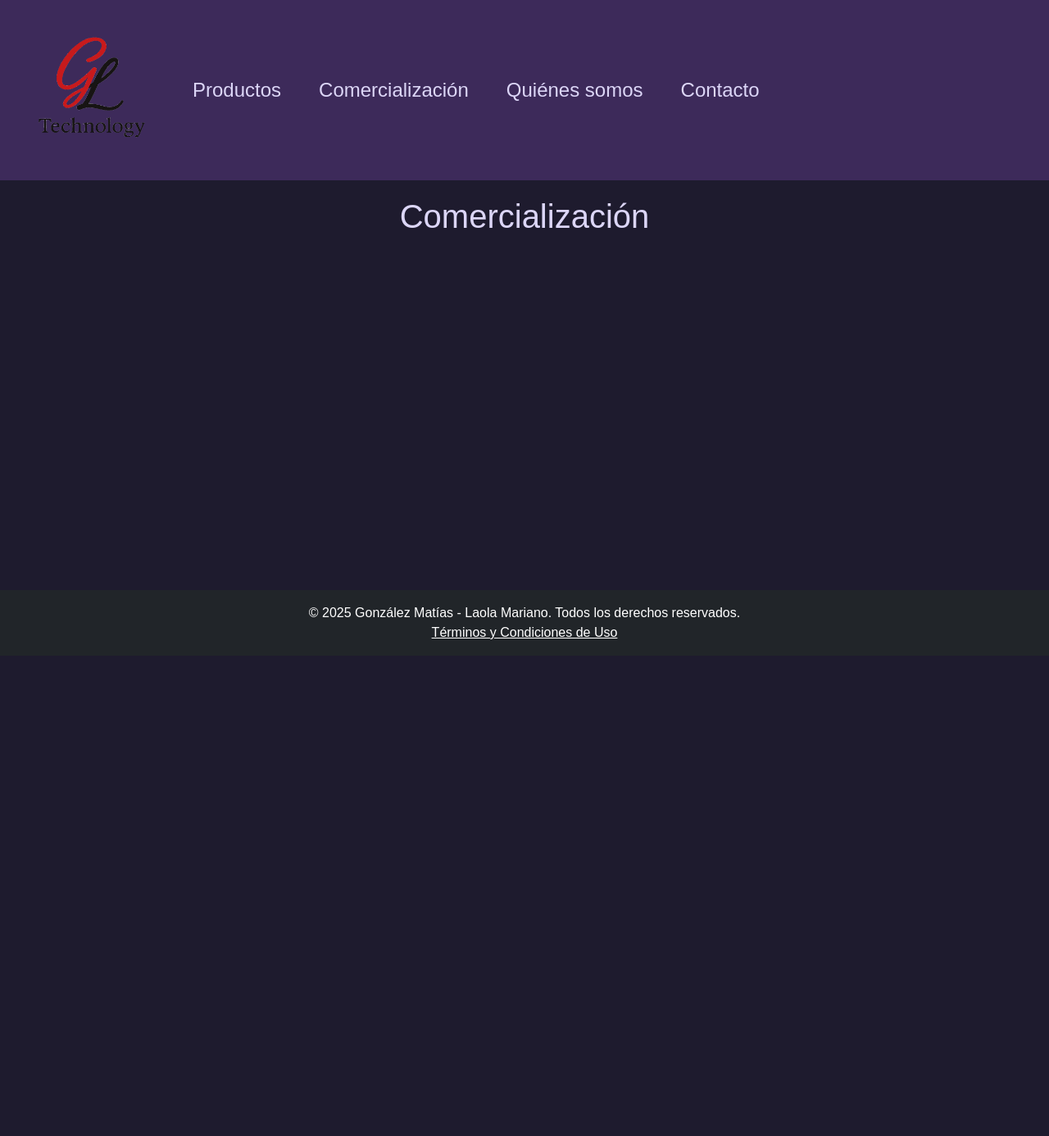
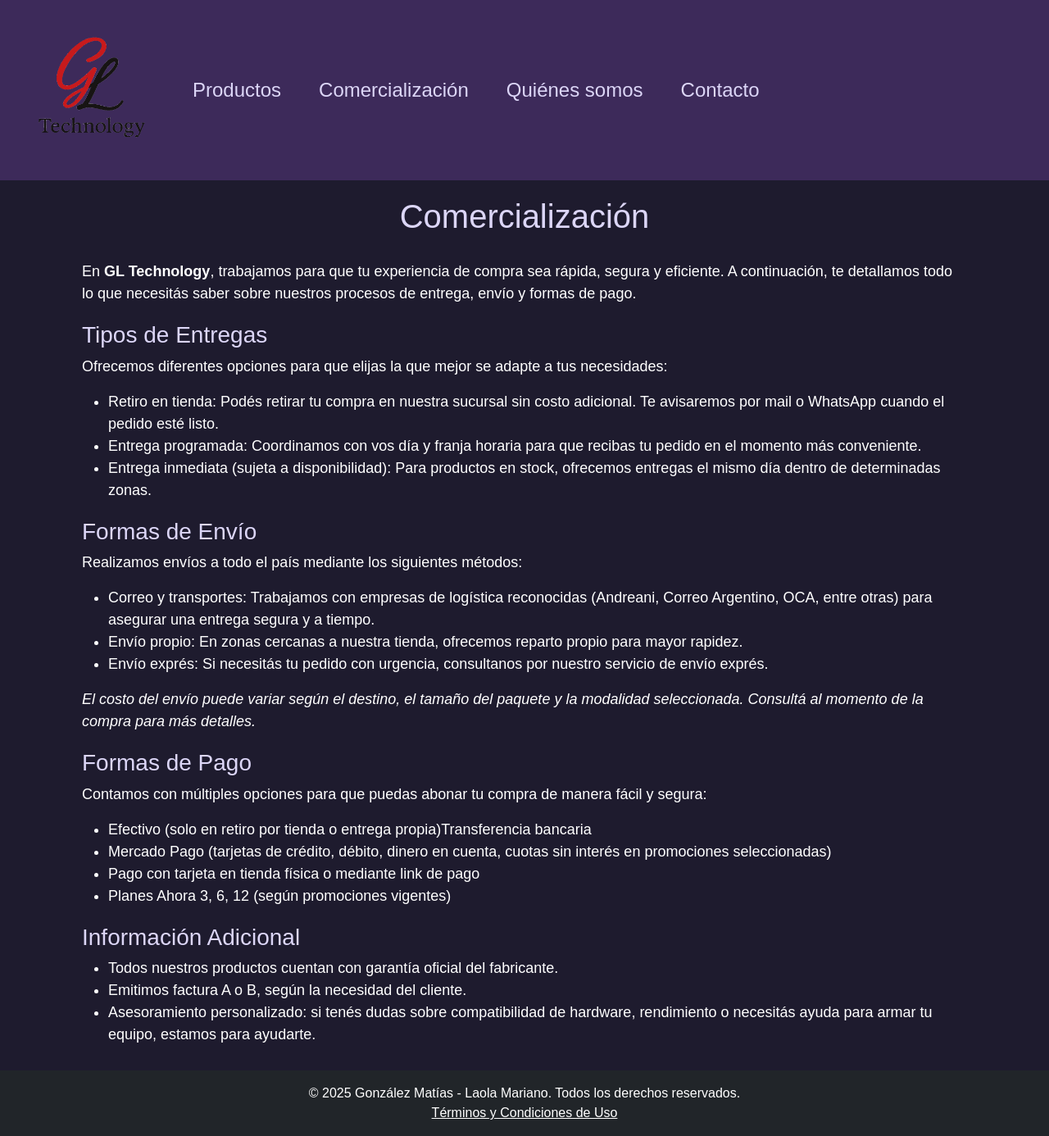
Before and after one commit to matiasgon95/proyecto_gonzalez_laola, a CodeIgniter 4 app: the page made by app/Views/front/comercializacion.php in a window 1280 px wide. Shown: the whole page at 82% size. Before the commit the page ends 780 px from the top, so only its background shows below. Run offline with PHP 8.4 and a stand-in for CodeIgniter, Linux system fonts and the light colour scheme; the template is opened without the code that fills it, so the values that code supplies are empty; some libraries are stand-ins or nearby versions; some web fonts are replaced.

Commit message:
Sección comercialización
agrego texto en comercializacion y corrijo algunos estilos para la seccion

```diff
--- a/app/Views/front/comercializacion.php
+++ b/app/Views/front/comercializacion.php
@@ -4,5 +4,44 @@
 
 <h1>Comercialización</h1>
 
+<div class='comercializacion'>
+
+    <p>En <strong>GL Technology</strong>, trabajamos para que tu experiencia de compra sea rápida, segura y eficiente. A continuación, te detallamos todo lo que necesitás saber sobre nuestros procesos de entrega, envío y formas de pago.</p>
+
+    <h3>Tipos de Entregas</h3>
+    <p>Ofrecemos diferentes opciones para que elijas la que mejor se adapte a tus necesidades:</p>
+
+    <ul>
+        <li>Retiro en tienda: Podés retirar tu compra en nuestra sucursal sin costo adicional. Te avisaremos por mail o WhatsApp cuando el pedido esté listo.</li>
+        <li>Entrega programada: Coordinamos con vos día y franja horaria para que recibas tu pedido en el momento más conveniente.</li>
+        <li>Entrega inmediata (sujeta a disponibilidad): Para productos en stock, ofrecemos entregas el mismo día dentro de determinadas zonas.</li>
+    </ul>
+
+    <h3>Formas de Envío</h3>
+    <p>Realizamos envíos a todo el país mediante los siguientes métodos:</p>
+        <ul>
+            <li>Correo y transportes: Trabajamos con empresas de logística reconocidas (Andreani, Correo Argentino, OCA, entre otras) para asegurar una entrega segura y a tiempo.</li>
+            <li>Envío propio: En zonas cercanas a nuestra tienda, ofrecemos reparto propio para mayor rapidez.</li>
+            <li>Envío exprés: Si necesitás tu pedido con urgencia, consultanos por nuestro servicio de envío exprés.</li>
+        </ul>
+    <i>El costo del envío puede variar según el destino, el tamaño del paquete y la modalidad seleccionada. Consultá al momento de la compra para más detalles.</i>
+
+    <h3>Formas de Pago</h3>
+    <p>Contamos con múltiples opciones para que puedas abonar tu compra de manera fácil y segura:</p>
+    <ul>
+        <li>Efectivo (solo en retiro por tienda o entrega propia)Transferencia bancaria</li>
+        <li>Mercado Pago (tarjetas de crédito, débito, dinero en cuenta, cuotas sin interés en promociones seleccionadas)</li>
+        <li>Pago con tarjeta en tienda física o mediante link de pago</li>
+        <li>Planes Ahora 3, 6, 12 (según promociones vigentes)</li>
+    </ul>
+
+    <h3>Información Adicional</h3>
+    <ul>
+        <li>Todos nuestros productos cuentan con garantía oficial del fabricante.</li>
+        <li>Emitimos factura A o B, según la necesidad del cliente.</li>
+        <li>Asesoramiento personalizado: si tenés dudas sobre compatibilidad de hardware, rendimiento o necesitás ayuda para armar tu equipo, estamos para ayudarte.</li>
+    </ul>
+</div>
+
 
 <?= $this->endSection(); ?>
--- a/assets/css/mi_estilo.css
+++ b/assets/css/mi_estilo.css
@@ -40,15 +40,20 @@ footer {
 }
 
 /* Títulos */
-h1, h2, h3, h4 {
+h1, h2, h4 {
     color: #dcd6f7;
     text-align: center;
     margin-top: 20px;
 }
 
+h3 {
+    color: #dcd6f7;
+    margin-top: 20px;
+}
+
 /* Sección quienes somos y formulario */
 .quienes_somos,
-.formulario {
+.formulario, .comercializacion{
     margin: 30px 100px;
     font-size: 18px;
 }
```
